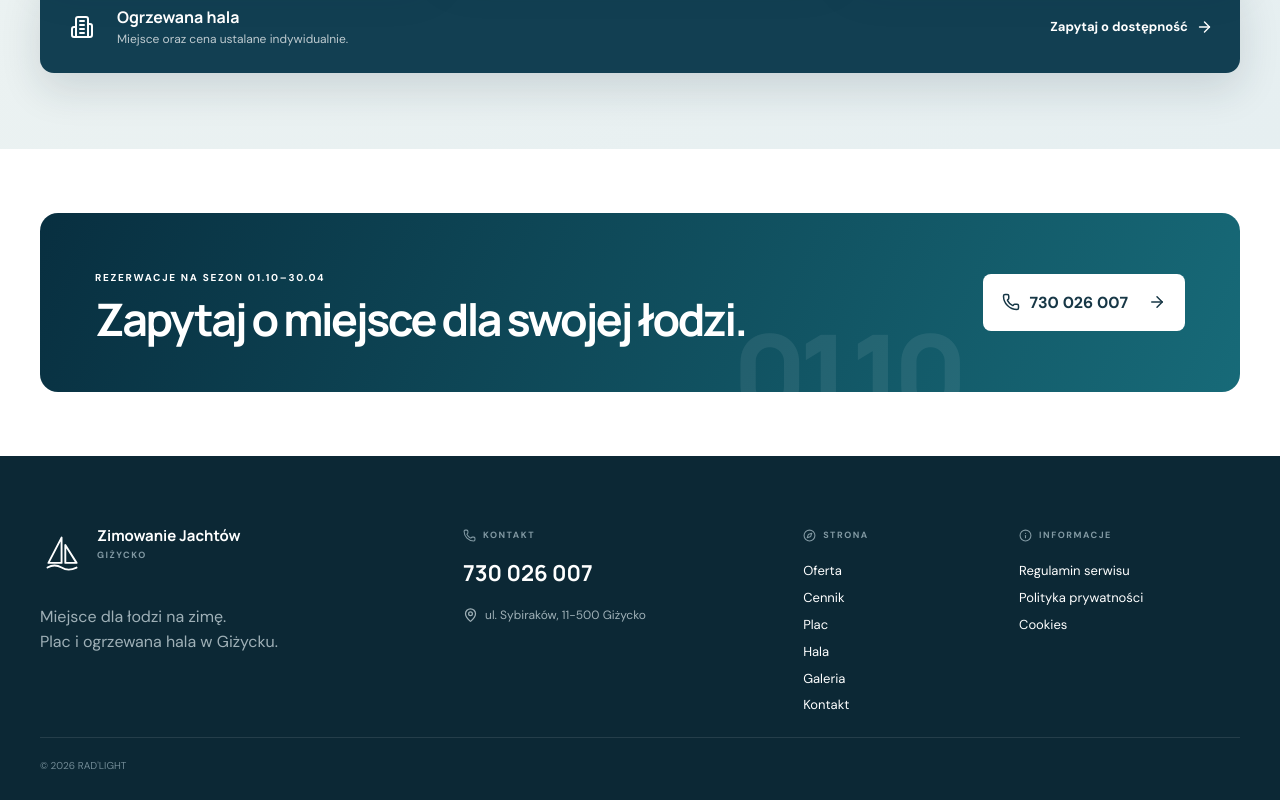
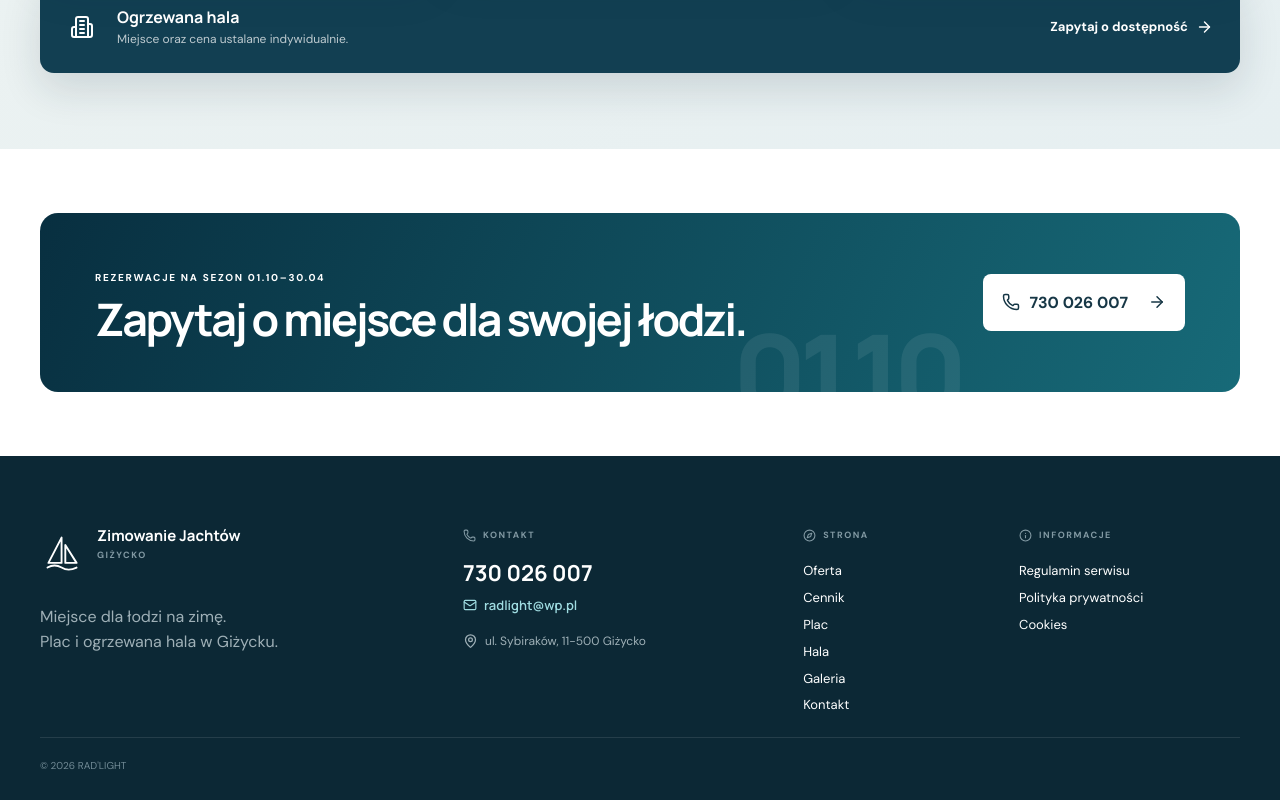
Before and after one commit to bohunek5/zimowanie, a React (Vite) app: page / in a window 1280 px wide. Shown: the part 4907-5707 px from the top of the page. Built offline with nearby package versions, Linux system fonts and the light colour scheme.

Commit message:
Add Radlight email contact

```diff
--- a/src/components/Layout.tsx
+++ b/src/components/Layout.tsx
@@ -1,8 +1,8 @@
-import { BadgeDollarSign, Compass, House, Images, Info, Map, MapPin, Menu, Moon, PackageOpen, Phone, Sun, Warehouse, X } from 'lucide-react';
+import { BadgeDollarSign, Compass, House, Images, Info, Mail, Map, MapPin, Menu, Moon, PackageOpen, Phone, Sun, Warehouse, X } from 'lucide-react';
 import { useEffect, useState } from 'react';
 import { NavLink, Outlet, useLocation } from 'react-router-dom';
 import { BackToTop } from './BackToTop';
-import { address, legalItems, navItems, phone } from '../data/mockData';
+import { address, email, legalItems, navItems, phone } from '../data/mockData';
 import { useScrollToTop } from '../hooks/useScrollToTop';
 import type { Theme } from '../hooks/useTheme';
 
@@ -66,7 +66,7 @@ export function Layout({ theme, onToggleTheme }: Readonly<LayoutProps>) {
       <footer className="footer">
         <div className="container footer__top">
           <div className="footer__intro"><Brand footer/><p>Miejsce dla łodzi na zimę.<br/>Plac i ogrzewana hala w Giżycku.</p></div>
-          <div className="footer__contact"><small><Phone/>Kontakt</small><a href={phone.href}>{phone.display}</a><span><MapPin/> {address}</span></div>
+          <div className="footer__contact"><small><Phone/>Kontakt</small><a href={phone.href}>{phone.display}</a><a className="footer__email" href={email.href}><Mail/> {email.display}</a><span><MapPin/> {address}</span></div>
           <nav className="footer__nav" aria-label="Nawigacja w stopce"><small><Compass/>Strona</small>{navItems.slice(1).map((item) => <NavLink key={item.to} to={item.to}>{item.label}</NavLink>)}</nav>
           <nav className="footer__nav footer__legal" aria-label="Informacje prawne"><small><Info/>Informacje</small>{legalItems.map((item) => <NavLink key={item.to} to={item.to}>{item.label}</NavLink>)}</nav>
         </div>
--- a/src/data/mockData.ts
+++ b/src/data/mockData.ts
@@ -1,6 +1,7 @@
 import { Building2, Fence, Lightbulb, ShieldCheck, Wrench } from 'lucide-react';
 
 export const phone = { display: '730 026 007', href: 'tel:+48730026007' };
+export const email = { display: 'radlight@wp.pl', href: 'mailto:radlight@wp.pl' };
 export const address = 'ul. Sybiraków, 11-500 Giżycko';
 export const season = '01.10–30.04';
 export const company = {
--- a/src/pages/Pages.tsx
+++ b/src/pages/Pages.tsx
@@ -1,7 +1,7 @@
-import { ArrowRight, Building2, CalendarDays, Check, Clock3, Fence, Images, Lamp, MapPin, Phone, Ruler, Sailboat, ShieldCheck, Snowflake, Warehouse, Wrench } from 'lucide-react';
+import { ArrowRight, Building2, CalendarDays, Check, Clock3, Fence, Images, Lamp, Mail, MapPin, Phone, Ruler, Sailboat, ShieldCheck, Snowflake, Warehouse, Wrench } from 'lucide-react';
 import { Link } from 'react-router-dom';
 import { PhotoGallery } from '../components/PhotoGallery';
-import { address, editorialServices, galleryPhotos, offers, phone, prices, season } from '../data/mockData';
+import { address, editorialServices, email, galleryPhotos, offers, phone, prices, season } from '../data/mockData';
 
 interface PageHeroProps {
   readonly label: string;
@@ -138,5 +138,5 @@ export function GalleryPage(_props: Readonly<EmptyPageProps>) {
 }
 
 export function ContactPage(_props: Readonly<EmptyPageProps>) {
-  return <><PageHero label="Kontakt" title="Ustalmy miejsce dla Twojej łodzi." text="Zadzwoń i podaj długość jednostki oraz wybraną formę postoju." image="/assets/gallery/hala-3.jpg" imageAlt="Ogrzewana hala do zimowania łodzi w Giżycku"/><section className="section contact-page"><div className="container contact-layout"><a className="contact-main" href={phone.href}><small>Telefon</small><strong>{phone.display}</strong><span>Zadzwoń teraz <ArrowRight/></span></a><div className="contact-info"><article><MapPin/><small>Lokalizacja</small><strong>{address}</strong><p>Wjazd od ul. Sybiraków.</p></article><article><Clock3/><small>Sezon</small><strong>{season}</strong><p>Postój od października do końca kwietnia.</p></article><article><Wrench/><small>Serwis</small><strong>Do ustalenia</strong><p>Przygotowanie możesz zlecić nam albo wykonać samodzielnie.</p></article></div></div></section></>;
+  return <><PageHero label="Kontakt" title="Ustalmy miejsce dla Twojej łodzi." text="Zadzwoń lub napisz i podaj długość jednostki oraz wybraną formę postoju." image="/assets/gallery/hala-3.jpg" imageAlt="Ogrzewana hala do zimowania łodzi w Giżycku"/><section className="section contact-page"><div className="container contact-layout"><a className="contact-main" href={phone.href}><small>Telefon</small><strong>{phone.display}</strong><span>Zadzwoń teraz <ArrowRight/></span></a><div className="contact-info"><article><MapPin/><small>Lokalizacja</small><strong>{address}</strong><p>Wjazd od ul. Sybiraków.</p></article><article><Mail/><small>E-mail</small><strong><a href={email.href}>{email.display}</a></strong><p>Napisz w sprawie dostępności miejsca.</p></article><article><Clock3/><small>Sezon</small><strong>{season}</strong><p>Postój od października do końca kwietnia.</p></article><article><Wrench/><small>Serwis</small><strong>Do ustalenia</strong><p>Przygotowanie możesz zlecić nam albo wykonać samodzielnie.</p></article></div></div></section></>;
 }
--- a/src/site.css
+++ b/src/site.css
@@ -279,6 +279,7 @@
 .footer__top{grid-template-columns:1.3fr 1fr .55fr .8fr;gap:clamp(35px,5vw,70px)}
 .footer__nav a{transition:color .2s}.footer__nav a:hover,.footer__nav a.active{color:#83d8df}
 .footer__contact>small,.footer__nav>small{display:flex;align-items:center;gap:7px}.footer__contact>small svg,.footer__nav>small svg{width:13px;height:13px;stroke-width:2}
+.footer__contact>.footer__email{display:flex;align-items:center;gap:7px;margin-top:8px;color:#9fdce1;font:600 13px 'Manrope'}.footer__email svg{width:14px;height:14px}
 .footer__company{margin-top:52px;padding-top:22px;border-top:1px solid rgba(255,255,255,.1);display:flex;align-items:center;gap:10px 24px;flex-wrap:wrap;color:#8fa5ae;font-size:11px}
 .footer__company strong{color:#dce7ea;font:600 12px 'Manrope'}
 .footer__bottom{margin-top:18px}
```
Also changed, not shown: src/pages/LegalPages.tsx (+4 -4 lines).
